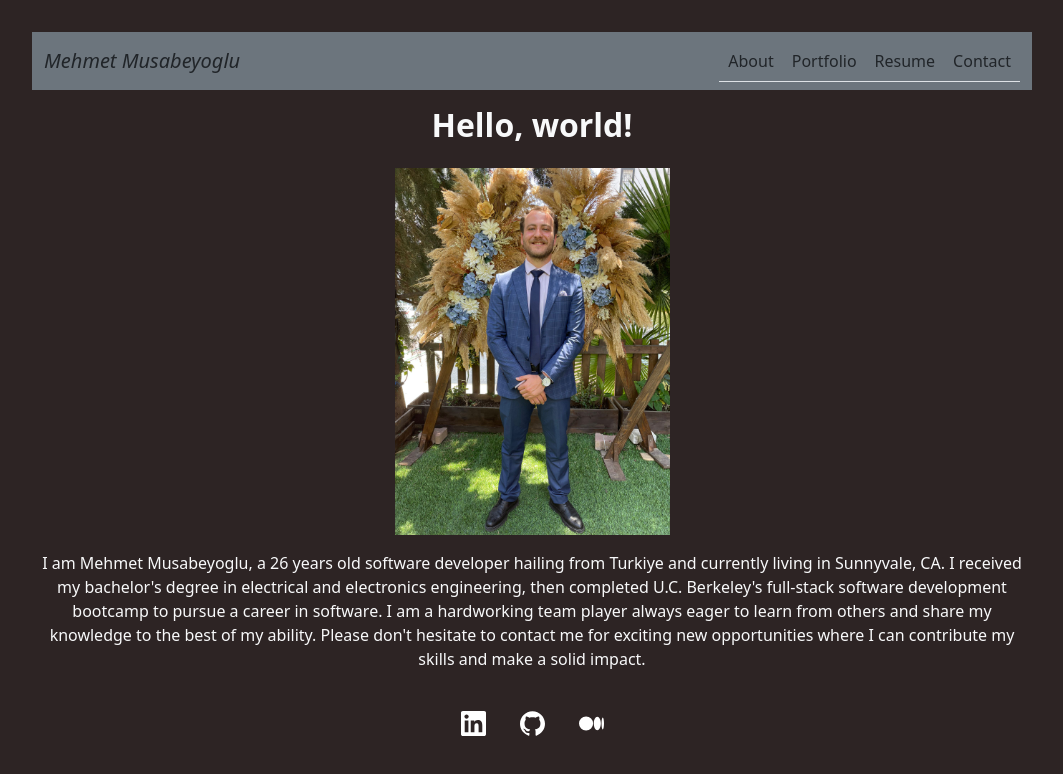
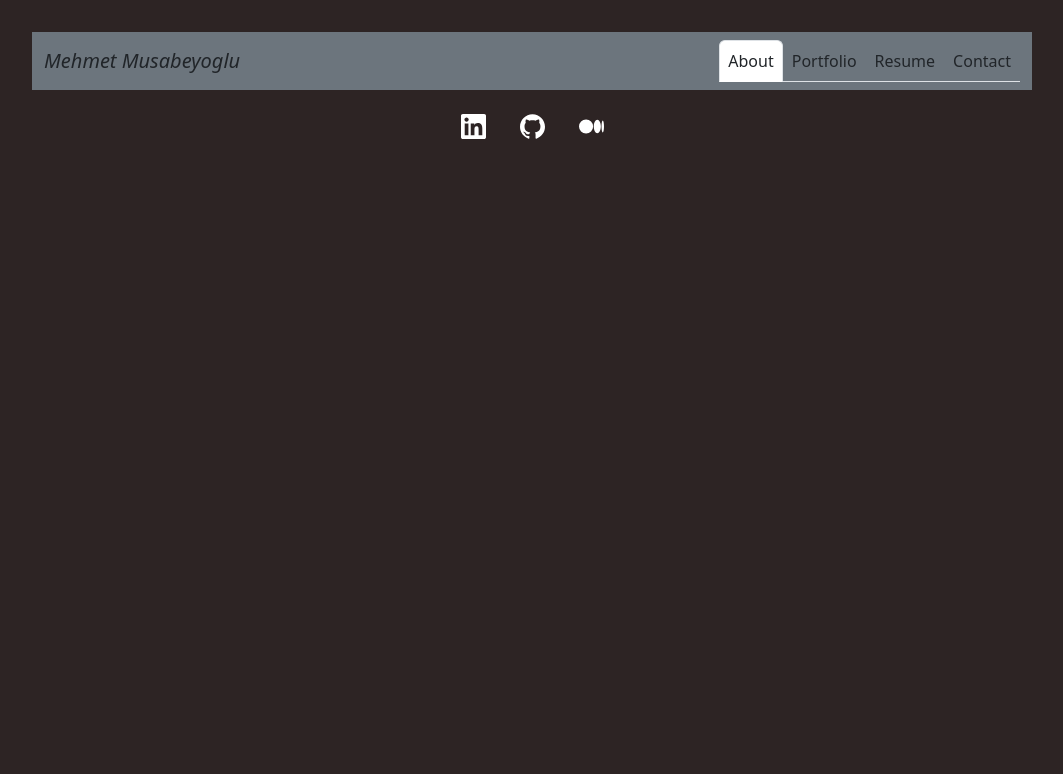
Before and after one commit to MehmetMusabeyoglu/React-Portfolio, a React (Create React App) app: page / in a window 1280 px wide. Shown: the top 774 px of the page, without its empty margins (108-1171 px from the left). Built offline with nearby package versions, Linux system fonts and the light colour scheme.

Commit message:
Deployment

```diff
--- a/src/components/Main.js
+++ b/src/components/Main.js
@@ -11,7 +11,7 @@ export default function Main() {
   const [currentPage, setCurrentPage] = useState("AboutMe");
 
   const renderPage = () => {
-    if (currentPage === "AboutMe") {
+    if (currentPage === "/") {
       return <AboutMe />;
     }
     if (currentPage === "Portfolio") {
--- a/src/components/NavBar.js
+++ b/src/components/NavBar.js
@@ -12,7 +12,7 @@ function NavBar({ currentPage, handlePageChange }) {
                     <Navbar.Brand className="text-dark" href="/"><em>Mehmet Musabeyoglu</em></Navbar.Brand>
                     <Nav justify variant="tabs" defaultActiveKey={"/"} onSelect={(item) => handlePageChange(item)}>
                         <Nav.Item>
-                            <Nav.Link className="text-dark" eventKey={"AboutMe"}>About</Nav.Link>
+                            <Nav.Link className="text-dark" href={"/"}>About</Nav.Link>
                         </Nav.Item>
                         <Nav.Item>
                             <Nav.Link className="text-dark" eventKey={"Portfolio"}>Portfolio</Nav.Link>
```
Also changed, not shown: 1 other file (tests, documents, lock files or other folders).
